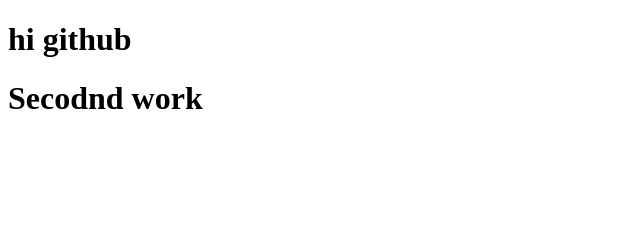
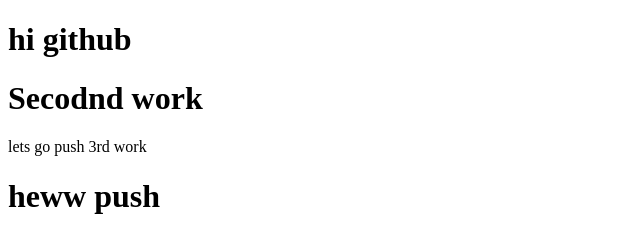
Before and after one commit to Alimul1234/my-first-website, a plain HTML site: page index.html in a window 1280 px wide. Shown: the whole page, without its empty margins (0-640 px from the left). Drawn offline with Linux system fonts and the light colour scheme.

Commit message:
adding new

```diff
--- a/index.html
+++ b/index.html
@@ -8,5 +8,7 @@
 <body>
     <h1>hi github</h1>
     <h1>Secodnd work</h1>
+    <p>lets go push 3rd work</p>
+    <h1>heww push</h1>
 </body>
 </html>
```
